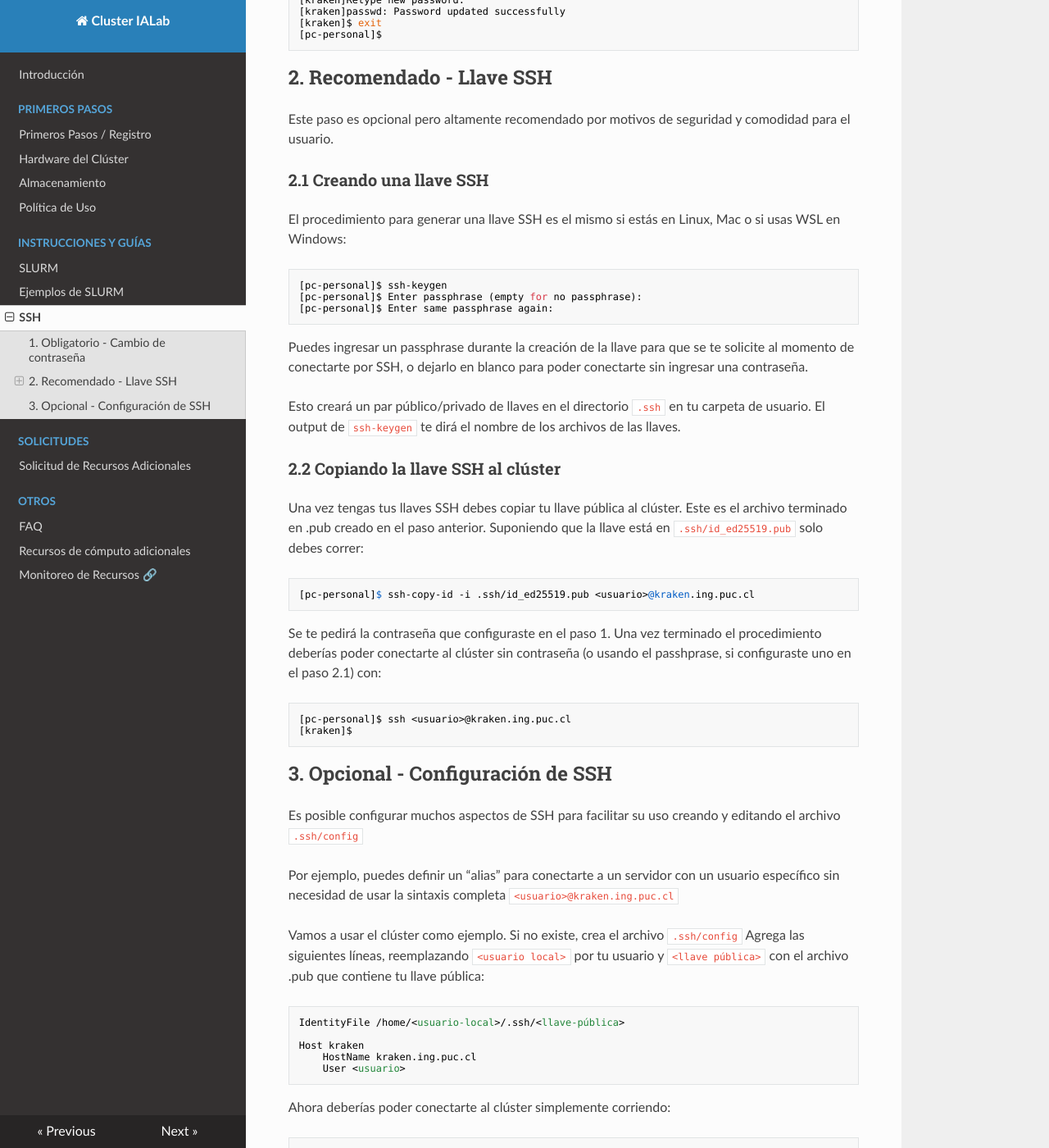
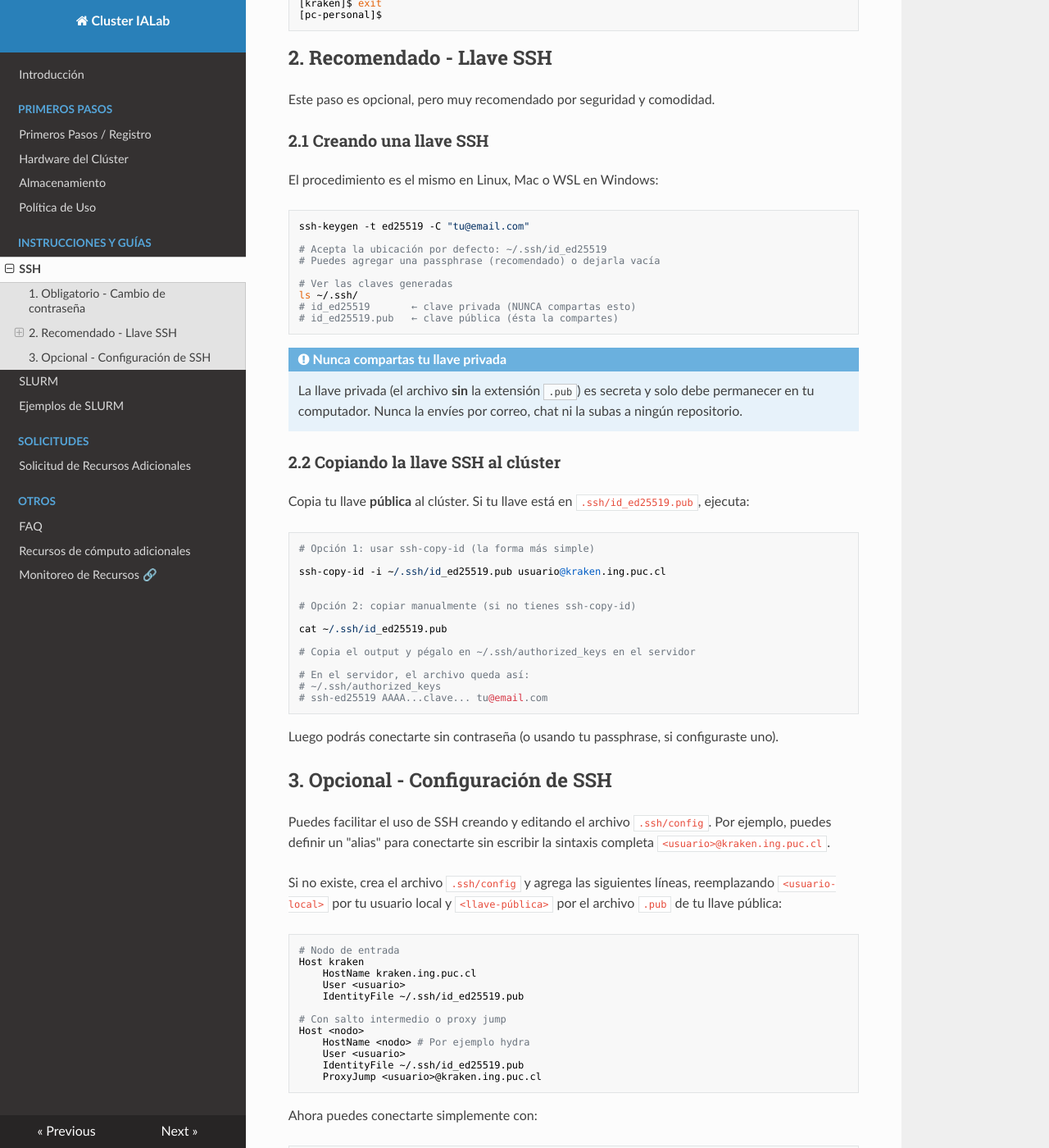
Before and after one commit to Sysadmins-CENIA/Cluster-IALab-Docs, an MkDocs documentation site: the page built from docs/ssh.md, in a window 1280 px wide and 1400 px high, scrolled down 511 px. Shown: the whole window at 82% size. Built offline with MkDocs 1.6.1, drawn with Linux system fonts in a browser that asks for light colours; nearby versions of some CDN libraries; some of the changed text lies outside the part shown.

Commit message:
Improve SSH tutorial
- Use ssh-keygen with ed25519 and email comment
- Add warning to never share the private key
- Simplify explanatory text

Co-Authored-By: Claude Opus 4.8 <noreply@anthropic.com>

````diff
--- a/docs/ssh.md
+++ b/docs/ssh.md
@@ -1,12 +1,12 @@
 # Uso de SSH
 
-Puedes conectarte al cluster con el siguiente comando: `ssh <usuario>@kraken.ing.puc.cl`.
+Puedes conectarte al clúster con el comando `ssh <usuario>@kraken.ing.puc.cl`.
 
-**Nota:** Para las siguientes instrucciones, reemplaza cualquier instancia de `<usuario>` con el nombre de usuario que solicistaste para la creación de tu cuenta en el clúster.
+**Nota:** En las siguientes instrucciones, reemplaza `<usuario>` por el nombre de usuario que solicitaste al crear tu cuenta.
 
 ## 1. Obligatorio - Cambio de contraseña
 
-Una vez que tengas un usuario en el clúster, el primer paso es cambiar tu contraseña por defecto para evitar el acceso de terceros no autorizados a tu cuenta. Para ello debes conectarte al clúster y ejecutar el comando `passwd` :
+Lo primero es cambiar tu contraseña por defecto para evitar accesos no autorizados. Conéctate al clúster y ejecuta el comando `passwd`:
 
 ```bash
 [pc-personal]$ ssh <usuario>@kraken.ing.puc.cl
@@ -21,74 +21,83 @@ Una vez que tengas un usuario en el clúster, el primer paso es cambiar tu contr
 
 ## 2. Recomendado - Llave SSH
 
-Este paso es opcional pero altamente recomendado por motivos de seguridad y comodidad para el usuario.
+Este paso es opcional, pero muy recomendado por seguridad y comodidad.
 
 ### 2.1 Creando una llave SSH
 
-El procedimiento para generar una llave SSH es el mismo si estás en Linux, Mac o si usas WSL en Windows:
+El procedimiento es el mismo en Linux, Mac o WSL en Windows:
 
 ```bash
-[pc-personal]$ ssh-keygen
-[pc-personal]$ Enter passphrase (empty for no passphrase):
-[pc-personal]$ Enter same passphrase again:
+ssh-keygen -t ed25519 -C "tu@email.com"
+
+# Acepta la ubicación por defecto: ~/.ssh/id_ed25519
+# Puedes agregar una passphrase (recomendado) o dejarla vacía
+
+# Ver las claves generadas
+ls ~/.ssh/
+# id_ed25519       ← clave privada (NUNCA compartas esto)
+# id_ed25519.pub   ← clave pública (ésta la compartes)
 ```
 
-Puedes ingresar un passphrase durante la creación de la llave para que se te solicite al momento de conectarte por SSH, o dejarlo en blanco para poder conectarte sin ingresar una contraseña.
-
-Esto creará un par público/privado de llaves en el directorio `.ssh` en tu carpeta de usuario. El output de `ssh-keygen` te dirá el nombre de los archivos de las llaves.
+!!! alert "Nunca compartas tu llave privada"
+    La llave privada (el archivo **sin** la extensión `.pub`) es secreta y solo debe permanecer en tu computador. Nunca la envíes por correo, chat ni la subas a ningún repositorio.
 
 ### 2.2 Copiando la llave SSH al clúster
 
-Una vez tengas tus llaves SSH debes copiar tu llave pública al clúster. Este es el archivo terminado en .pub creado en el paso anterior. Suponiendo que la llave está en `.ssh/id_ed25519.pub` solo debes correr:
+Copia tu llave **pública** al clúster. Si tu llave está en `.ssh/id_ed25519.pub`, ejecuta:
 
 ```
-[pc-personal]$ ssh-copy-id -i .ssh/id_ed25519.pub <usuario>@kraken.ing.puc.cl
+# Opción 1: usar ssh-copy-id (la forma más simple)
+
+ssh-copy-id -i ~/.ssh/id_ed25519.pub usuario@kraken.ing.puc.cl
+
+
+# Opción 2: copiar manualmente (si no tienes ssh-copy-id)
+
+cat ~/.ssh/id_ed25519.pub
+
+# Copia el output y pégalo en ~/.ssh/authorized_keys en el servidor
+
+# En el servidor, el archivo queda así:
+# ~/.ssh/authorized_keys
+# ssh-ed25519 AAAA...clave... tu@email.com
 ```
 
-Se te pedirá la contraseña que configuraste en el paso 1. Una vez terminado el procedimiento deberías poder conectarte al clúster sin contraseña (o usando el passhprase, si configuraste uno en el paso 2.1) con:
-
-```bash
-[pc-personal]$ ssh <usuario>@kraken.ing.puc.cl
-[kraken]$
-```
+Luego podrás conectarte sin contraseña (o usando tu passphrase, si configuraste uno).
 
 ## 3. Opcional - Configuración de SSH
 
-Es posible configurar muchos aspectos de SSH para facilitar su uso creando y editando el archivo
-`.ssh/config`
+Puedes facilitar el uso de SSH creando y editando el archivo `.ssh/config`. Por ejemplo, puedes definir un "alias" para conectarte sin escribir la sintaxis completa `<usuario>@kraken.ing.puc.cl`.
 
-Por ejemplo, puedes definir un “alias” para conectarte a un servidor con un usuario específico sin necesidad de usar la sintaxis completa `<usuario>@kraken.ing.puc.cl`
+Si no existe, crea el archivo `.ssh/config` y agrega las siguientes líneas, reemplazando `<usuario-local>` por tu usuario local y `<llave-pública>` por el archivo `.pub` de tu llave pública:
 
-Vamos a usar el clúster como ejemplo. Si no existe, crea el archivo `.ssh/config`
-Agrega las siguientes líneas, reemplazando `<usuario local>` por tu usuario y `<llave pública>` con el archivo .pub que contiene tu llave pública:
-
-```
-IdentityFile /home/<usuario-local>/.ssh/<llave-pública>
-
+```bash
+# Nodo de entrada
 Host kraken
     HostName kraken.ing.puc.cl
     User <usuario>
+    IdentityFile ~/.ssh/id_ed25519.pub
+
+# Con salto intermedio o proxy jump
+Host <nodo>
+    HostName <nodo> # Por ejemplo hydra
+    User <usuario>
+    IdentityFile ~/.ssh/id_ed25519.pub
+    ProxyJump <usuario>@kraken.ing.puc.cl
 ```
 
-Ahora deberías poder conectarte al clúster simplemente corriendo:
+Ahora puedes conectarte simplemente con:
 
 ```bash
-[pc-personal]$ ssh kraken
+ssh kraken
 ```
 
-Esto le dice al cliente de SSH que intente usar tu llave pública para todas las conexiones y que `kraken` es una abreviación de `<usuario>@kraken.ing.puc.cl`
+Esto le indica al cliente SSH que use tu llave pública y que `kraken` es una abreviación de `<usuario>@kraken.ing.puc.cl`.
 
-Adicionalmente, si quieres conectarte directamente a algún nodo del clúster (por ejemplo, para copiar datos con `scp` o `rsync`) puedes hacerlo usando a kraken como proxy con las siguientes líneas de configuración:
+Si quieres conectarte directamente a un nodo de computo del clúster (por ejemplo, para copiar datos con `scp` o `rsync`), puedes usar el clúster como proxy.
+
+Y puedes conectarte con:
 
 ```bash
-Host ahsoka
-        HostName ahsoka
-        User <usuario>
-        ProxyJump <usuario>@kraken
+ssh <nodo>
 ```
-
-Ahora deberías poder conectarte al nodo (en este caso ahsoka) simplemente corriendo:
-
-```bash
-[pc-personal]$ ssh ahsoka
-```
--- a/mkdocs.yml
+++ b/mkdocs.yml
@@ -7,9 +7,9 @@ nav:
     - Almacenamiento: storage.md
     - Política de Uso: usage_policy.md
   - Instrucciones y Guías:
+    - SSH: ssh.md
     - SLURM: slurm.md
     - Ejemplos de SLURM: slurm_examples.md
-    - SSH: ssh.md
   - Solicitudes:
     - Solicitud de Recursos Adicionales: additional_resources.md
   - Otros:
@@ -24,3 +24,4 @@ plugins:
 
 markdown_extensions:
   - attr_list
+  - admonition
````
